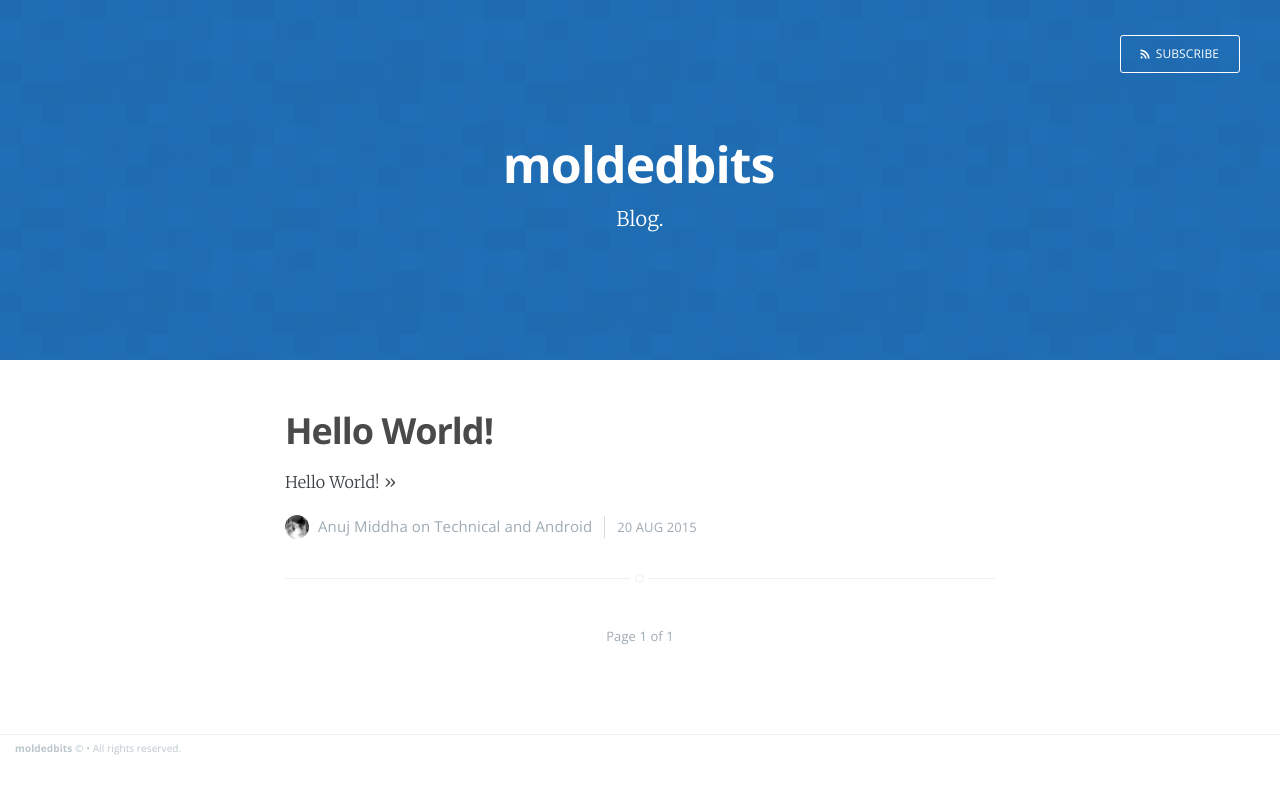
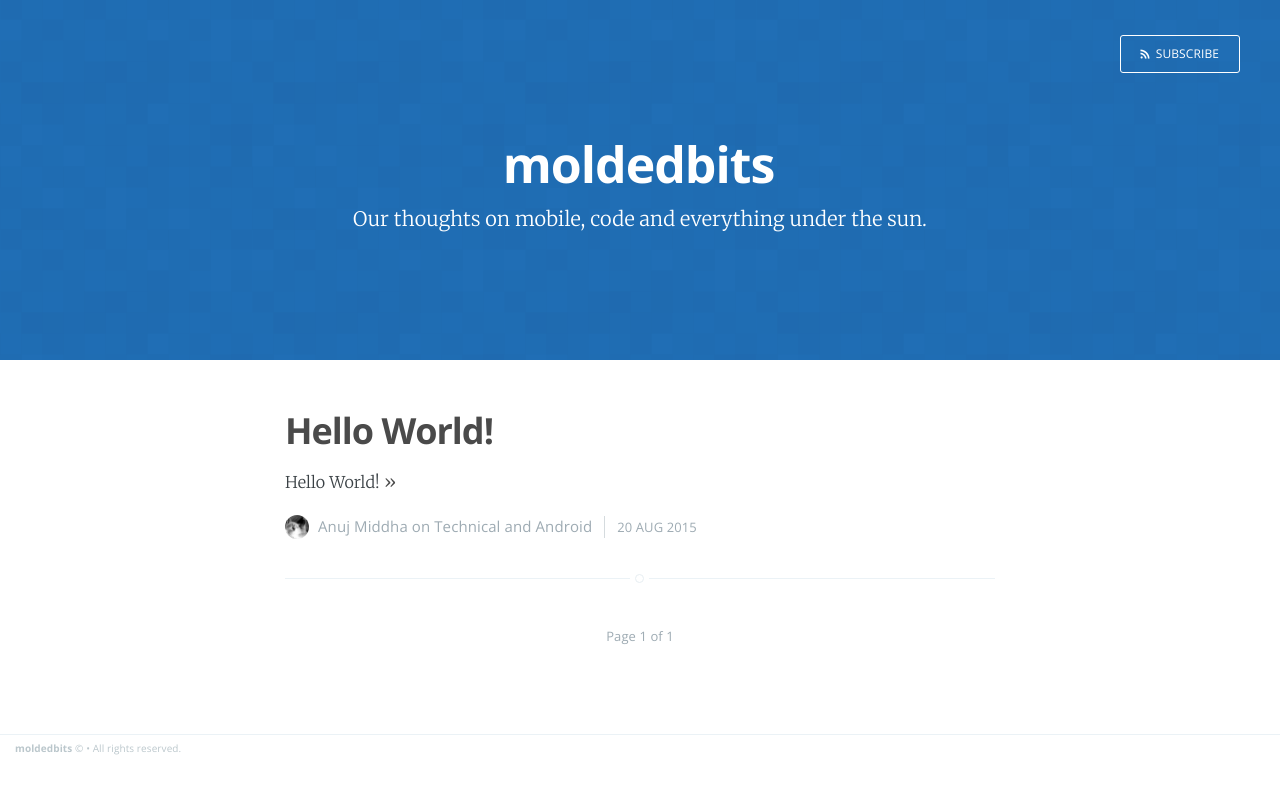
Before and after one commit to moldedbits/moldedbits.github.io, a Jekyll site: the page built from index.html, in a window 1280 px wide. Shown: the top 794 px of the page. Built offline with Jekyll 4.4.1, drawn with Linux system fonts in a browser that asks for light colours; Markdown is read by kramdown in place of the engine named in the settings; the list of posts is cut into pages by our own code.

Commit message:
Added tagline

```diff
--- a/_config.yml
+++ b/_config.yml
@@ -1,5 +1,6 @@
 name: moldedbits
 description: Blog
+tagline: Our thoughts on mobile, code and everything under the sun.
 meta_description: "moldedbits Blog"
 
 markdown: redcarpet
--- a/index.html
+++ b/index.html
@@ -18,7 +18,7 @@ about: 'about.html'
         <div class="main-header-content inner">
             <h1 class="page-title">{{ site.name }}</h1>
             <h2 class="page-description">
-                {% if site.description %} {{ site.description }}. {% endif %}
+                {% if site.tagline %} {{ site.tagline }} {% endif %}
             </h2>
         </div>
     </div>
```
Also changed, not shown: 1 other file.
